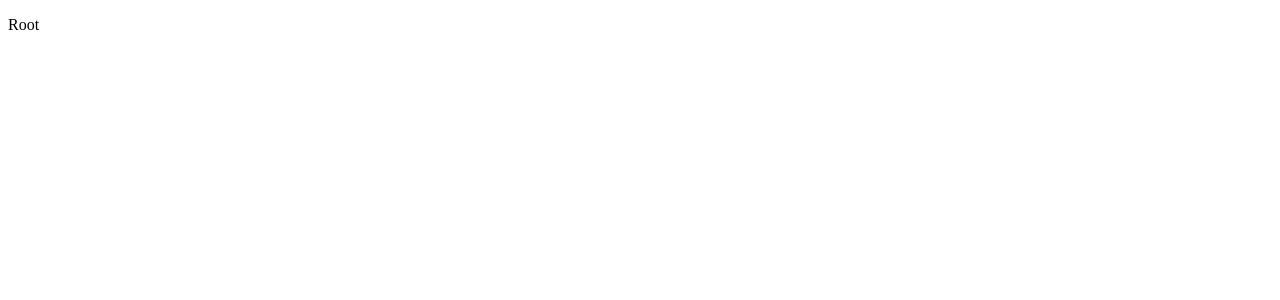
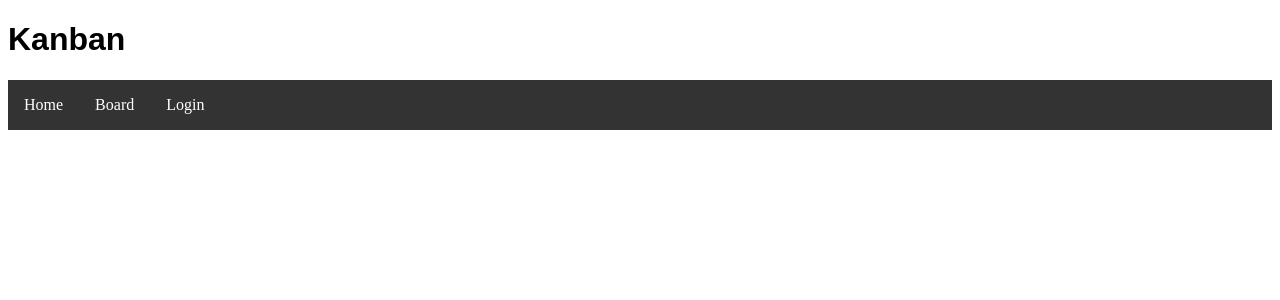
Before and after one commit to Distribution-group5/Kanban, an Angular app in the folder KanbanFrontend/: page / in a window 1280 px wide. Shown: the top 300 px of the page. Built offline with nearby package versions, Linux system fonts and the light colour scheme.

Commit message:
Fancy menu bar

```diff
--- a/KanbanFrontend/src/app/app.component.css
+++ b/KanbanFrontend/src/app/app.component.css
@@ -0,0 +1,26 @@
+ul {
+    list-style-type: none;
+    margin: 0;
+    padding: 0;
+    overflow: hidden;
+    background-color: #333333;
+}
+
+li {
+    float: left;
+}
+
+li a {
+    display: block;
+    color: white;
+    text-align: center;
+    padding: 16px;
+    text-decoration: none;
+}
+
+li a:hover {
+    background-color: #111111;
+}
+h1 {
+    font-family: Arial, sans-serif;
+}
--- a/KanbanFrontend/src/app/app.component.html
+++ b/KanbanFrontend/src/app/app.component.html
@@ -1,2 +1,10 @@
-<p>Root</p>
+<div>
+    <h1>Kanban</h1>
+    <ul>
+        <li><a href="http://localhost:4200/">Home</a></li>
+        <li><a href="http://localhost:4200/kanbanboard">Board</a></li>
+        <li><a href="http://localhost:4200/login">Login</a></li>
+    </ul>
+</div>
+
 <router-outlet></router-outlet>
--- a/KanbanFrontend/src/app/board/board.component.html
+++ b/KanbanFrontend/src/app/board/board.component.html
@@ -1,4 +1,4 @@
-
+<p>This is a board</p>
 <table>
   <tr>
     <td *ngFor="let columns of kanbanBoard, let i = index">
--- a/KanbanFrontend/src/app/board/board.component.ts
+++ b/KanbanFrontend/src/app/board/board.component.ts
@@ -56,7 +56,7 @@ export class BoardComponent implements OnInit {
       }
     }
 
-    this.kanbanBoard = new KanbanBoard(1, "Example", [new KanbanCard(1, "E", "", [], Date.now(), Date.now())])
+    this.kanbanBoard = new KanbanBoard(1, "Example", [new KanbanCard(1, "E", "", [], Date.now(), Date.now())]);
   }
 
 }
```
